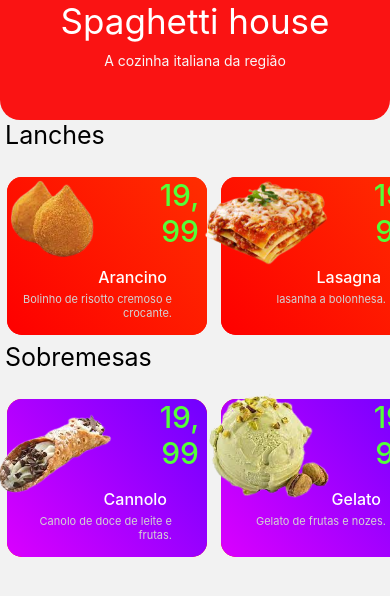
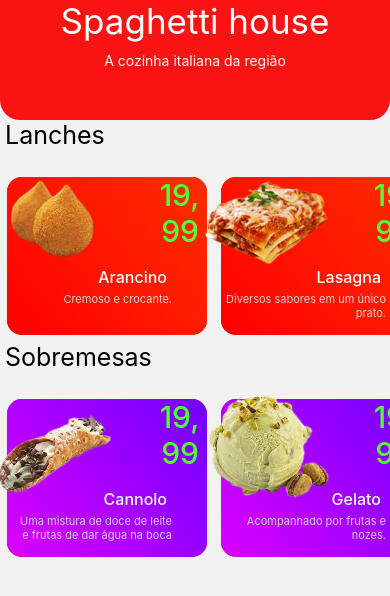
Before and after one commit to RestaurantePam/Spaghetti-house, a React Native app: screen /home in a window 390 px wide. Shown: the top 596 px of the page. Built offline with nearby package versions, Linux system fonts and the light colour scheme.

Commit message:
Adicionada descrição detalhada para a maior parte dos produtos

```diff
--- a/src/global/data/products.js
+++ b/src/global/data/products.js
@@ -6,8 +6,8 @@ export const products = [
         img:appImages['arancino'],
         price:'19,99',
         type:'snack',
-        description: 'Bolinho de risotto cremoso e crocante.',
-        info:'Este é um texto de exemplo para informações mais detalhadas sobre o produto'
+        description: 'Cremoso e crocante.',
+        info:'Arancino é um bolinho de risoto e açafrão, no qual fazemos sempre perfeito, crocante por fora e cremoso por dentro'
     },
     {
         id:'1',
@@ -15,8 +15,8 @@ export const products = [
         img:appImages['cannolo'],
         price:'19,99',
         type:'dessert',
-        description: 'Canolo de doce de leite e frutas.',
-        info:'Este é um texto de exemplo para informações mais detalhadas sobre o produto'
+        description: 'Uma mistura de doce de leite e frutas de dar água na boca',
+        info:'Um dos nosso melhores doces. O canolo são conchas de pastelaria recheadas com chocolate, doce de leite, entre outros recheio'
     },
     {
         id:'2',
@@ -24,8 +24,8 @@ export const products = [
         img:appImages['gelato'],
         price:'19,99',
         type:'dessert',
-        description: 'Gelato de frutas e nozes.',
-        info:'Este é um texto de exemplo para informações mais detalhadas sobre o produto'
+        description: 'Acompanhado por frutas e nozes.',
+        info:'Para quem está na dieta, o Gelato é uma das melhores opções, um sorvete maravilhoso com aroma e sabor de frutas e nozes e com uma taxa pequena de gordura.'
     },
     {
         id:'3',
@@ -33,8 +33,8 @@ export const products = [
         img:appImages['lasagna'],
         price:'19,99',
         type:'snack',
-        description: 'lasanha a bolonhesa.',
-        info:'Este é um texto de exemplo para informações mais detalhadas sobre o produto'
+        description: 'Diversos sabores em um único prato.',
+        info:'Lasanha: um prato amado por muitos. Queijos, molhos e carnes fazem esse prato ser um dos melhores em nosso restaurante.'
     },
     {
         id:'4',
@@ -42,8 +42,8 @@ export const products = [
         img:appImages['piadina_romagnola'],
         price:'19,99',
         type:'snack',
-        description: 'Piadina de frango com legumes.',
-        info:'Este é um texto de exemplo para informações mais detalhadas sobre o produto'
+        description: 'No formato de um sorriso, para agradar seu dia',
+        info:'No formato de um taco, Piadina é uma ótima entrada. Em nosso restaurante damos como referência nossa Piadina de frango maravilhosa.'
     },
     {
         id:'5',
@@ -52,7 +52,7 @@ export const products = [
         price:'19,99',
         type:'snack',
         description: 'Pizza de diversos sabores.',
-        info:'Este é um texto de exemplo para informações mais detalhadas sobre o produto'
+        info:'Pizza, a maior receita criada pelos italianos e aprimorada pelo nosso restaurante, uma massa arredondada que contém molhos, queijos e carnes.'
     },
     {
         id:'6',
@@ -61,7 +61,7 @@ export const products = [
         price:'19,99',
         type:'snack',
         description: 'Bolinho de carne recheado com queijo.',
-        info:'Este é um texto de exemplo para informações mais detalhadas sobre o produto'
+        info:'Um bolinho de carne recheado com queijo e presunto, e por fora apresentado com uma leve camada de queijo e molho de tomate caseiro.'
     },
     {
         id:'7',
@@ -69,8 +69,8 @@ export const products = [
         img:appImages['porchetta'],
         price:'19,99',
         type:'snack',
-        description: 'Barriga de porco com pernil.',
-        info:'Este é um texto de exemplo para informações mais detalhadas sobre o produto'
+        description: 'Carne de primeira qualidade em fatias deliciosas.',
+        info:'Nossa Porchetta é considerada a melhor da região, nossa barriga de porco recheada com pernil faz com que seja o prato perfeito para acompanhar um caneca de cerveja.'
     },
     {
         id:'8',
@@ -78,8 +78,8 @@ export const products = [
         img:appImages['ravioli'],
         price:'19,99',
         type:'snack',
-        description: 'Ravioli com legumes e carnes',
-        info:'Este é um texto de exemplo para informações mais detalhadas sobre o produto'
+        description: 'Pacotinhos de carne e muito sabor',
+        info:'Ravioli feito na hora, acompanhado de legumes, peixes, frangos e molhos é um excelente prato principal.'
     },
     {
         id:'9',
@@ -87,8 +87,8 @@ export const products = [
         img:appImages['risotto'],
         price:'19,99',
         type:'snack',
-        description: 'Risotto com queijos e carnes.',
-        info:'Este é um texto de exemplo para informações mais detalhadas sobre o produto'
+        description: 'Preenchendo a mesa com sabores únicos.',
+        info:'Em nosso risotto, colocamos arroz frito e cebola, carnes vermelhas ou brancas, queijos e um pouco de vinho.'
     },
     {
         id:'10',
@@ -96,8 +96,8 @@ export const products = [
         img:appImages['striffoli'],
         price:'19,99',
         type:'dessert',
-        description: 'Bolinhos de chuva italiano.',
-        info:'Este é um texto de exemplo para informações mais detalhadas sobre o produto'
+        description: 'Uma massa macia, irresistível e coberta de sabor.',
+        info:'Uma massa macia, irresistível e coberta de sabor.'
     },
     {
         id:'11',
@@ -106,7 +106,7 @@ export const products = [
         price:'19,99',
         type:'dessert',
         description: 'Camadas de puro sabor',
-        info:'Este é um texto de exemplo para informações mais detalhadas sobre o produto'
+        info:'Camadas de puro sabor'
     },
     {
         id:'12',
@@ -115,6 +115,6 @@ export const products = [
         price:'19,99',
         type:'snack',
         description: 'A dobradinha italiana',
-        info:'Este é um texto de exemplo para informações mais detalhadas sobre o produto'
+        info:'A dobradinha italiana'
     },
 ]
```
